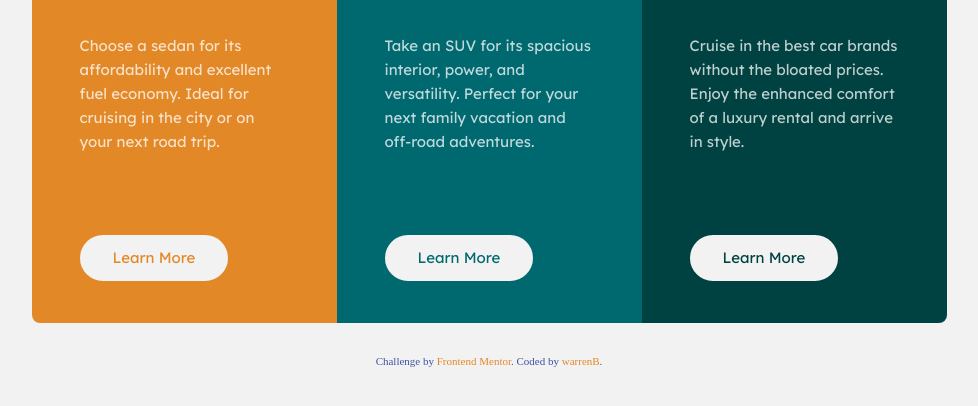
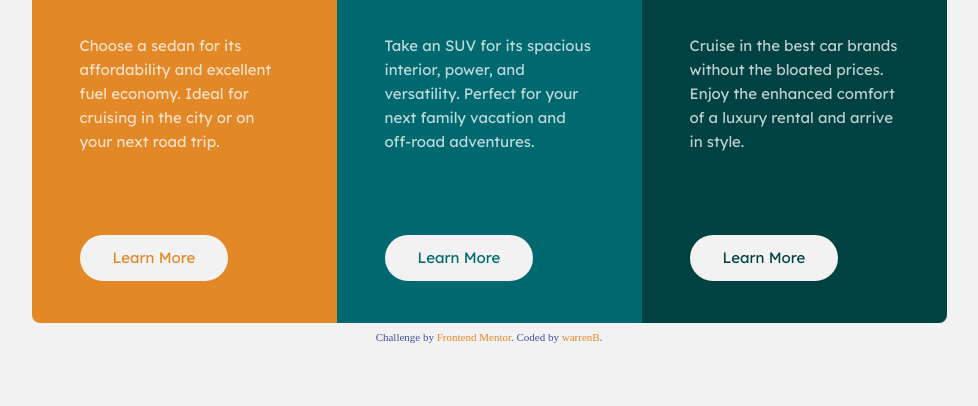
Before and after one commit to warrenbarney/3-column, a plain HTML site: page index.html in a window 1280 px wide. Shown: the part 324-730 px from the top of the page, without its empty margins (151-1129 px from the left). Drawn offline with Linux system fonts and the light colour scheme.

Commit message:
bottom margin fix

```diff
--- a/styles.scss
+++ b/styles.scss
@@ -1,20 +1,3 @@
-// The designs were created to the following widths:
-
-// - Mobile: 375px
-// - Desktop: 1440px
-
-// ## Colors
-
-// ### Primary
-
-// Bright orange: hsl(31, 77%, 52%)
-// Dark cyan: hsl(184, 100%, 22%)
-// Very dark cyan: hsl(179, 100%, 13%)
-
-// ### Neutral
-
-// Transparent white (paragraphs): hsla(0, 0%, 100%, 0.75)
-// Very light gray (background, headings, buttons): hsl(0, 0%, 95%)
 @import url('https://fonts.googleapis.com/css2?family=Big+Shoulders+Display:wght@700&family=Lexend+Deca&display=swap');
 $font-family1: 'Big Shoulders Display', cursive;
 $font-family2: 'Lexend Deca', sans-serif;
@@ -61,8 +44,8 @@ main {
     align-items: start;
     height: 28em;
     width: 320px;
+    padding: 1.5em 3em;
     // border: 1px dotted blue;
-    padding: 1.5em 3em;
 
 }
 
@@ -162,7 +145,7 @@ main {
     main {
         flex-direction: row;
         width: 975px;
-        height: 35em;
+        height: 32em;
     }
 
     [class^="card_"] {
```
Also changed, not shown: styles.css, 1 other file.
